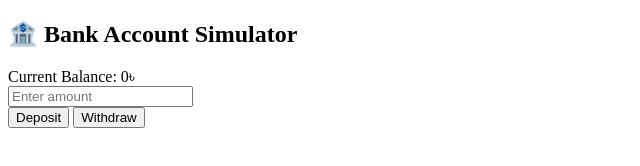
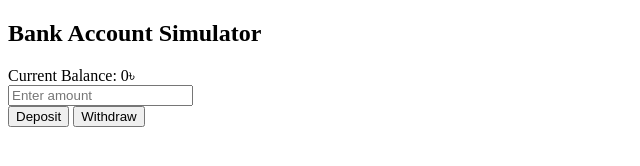
Before and after one commit to billahdotdev/Concept-wise-javaScript-Projects, a plain HTML site: page 14. Object-Oriented JavaScript (Bank Account Simulator)/index.html in a window 1280 px wide. Shown: the whole page, without its empty margins (0-640 px from the left). Drawn offline with Linux system fonts and the light colour scheme.

Commit message:
Update index.html

```diff
--- a/14. Object-Oriented JavaScript (Bank Account Simulator)/index.html
+++ b/14. Object-Oriented JavaScript (Bank Account Simulator)/index.html
@@ -8,7 +8,7 @@
 </head>
 <body>
 
-  <h2>🏦 Bank Account Simulator</h2>
+  <h2>Bank Account Simulator</h2>
 
   <div class="container">
     <div class="balance">
```
